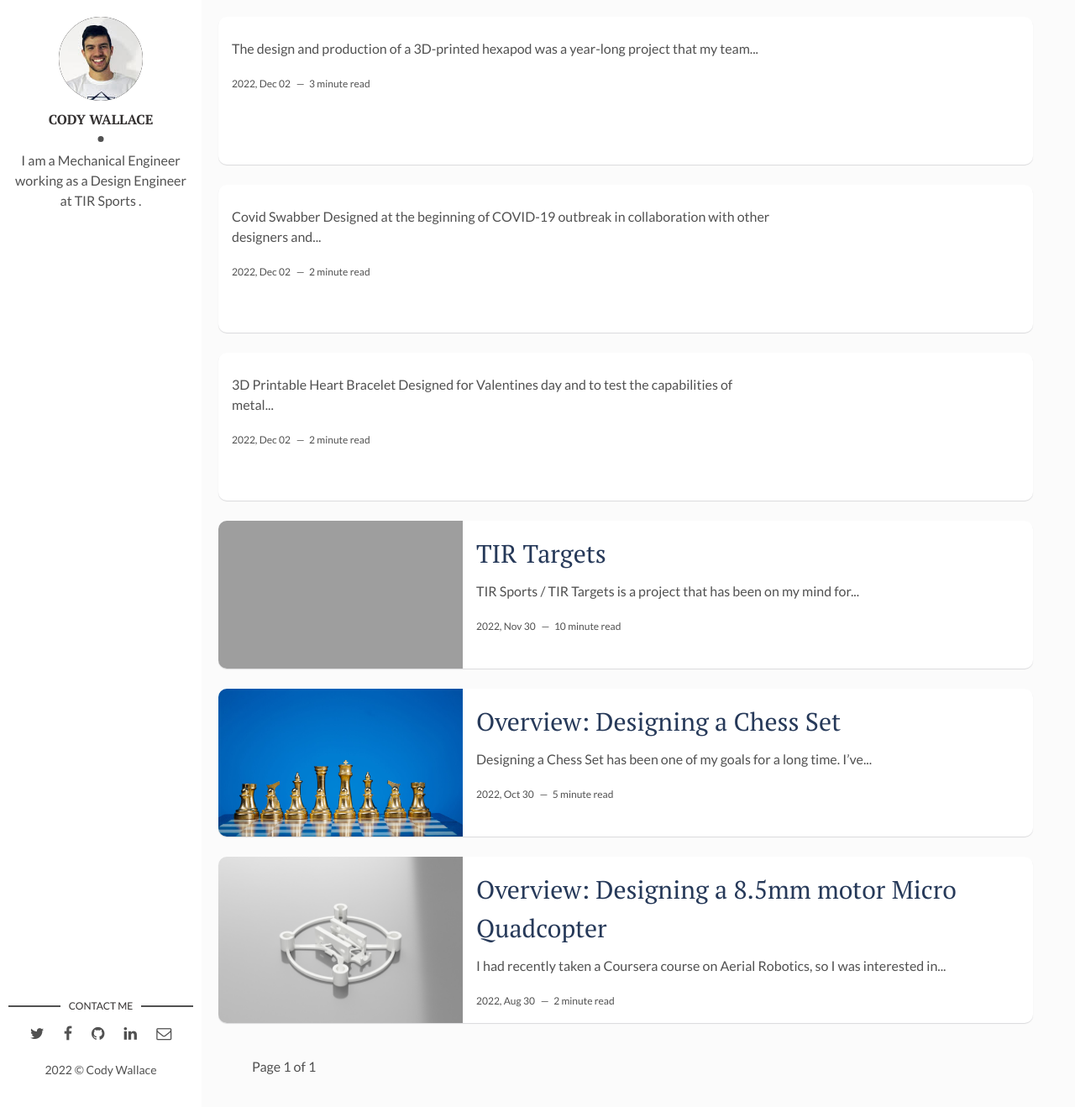
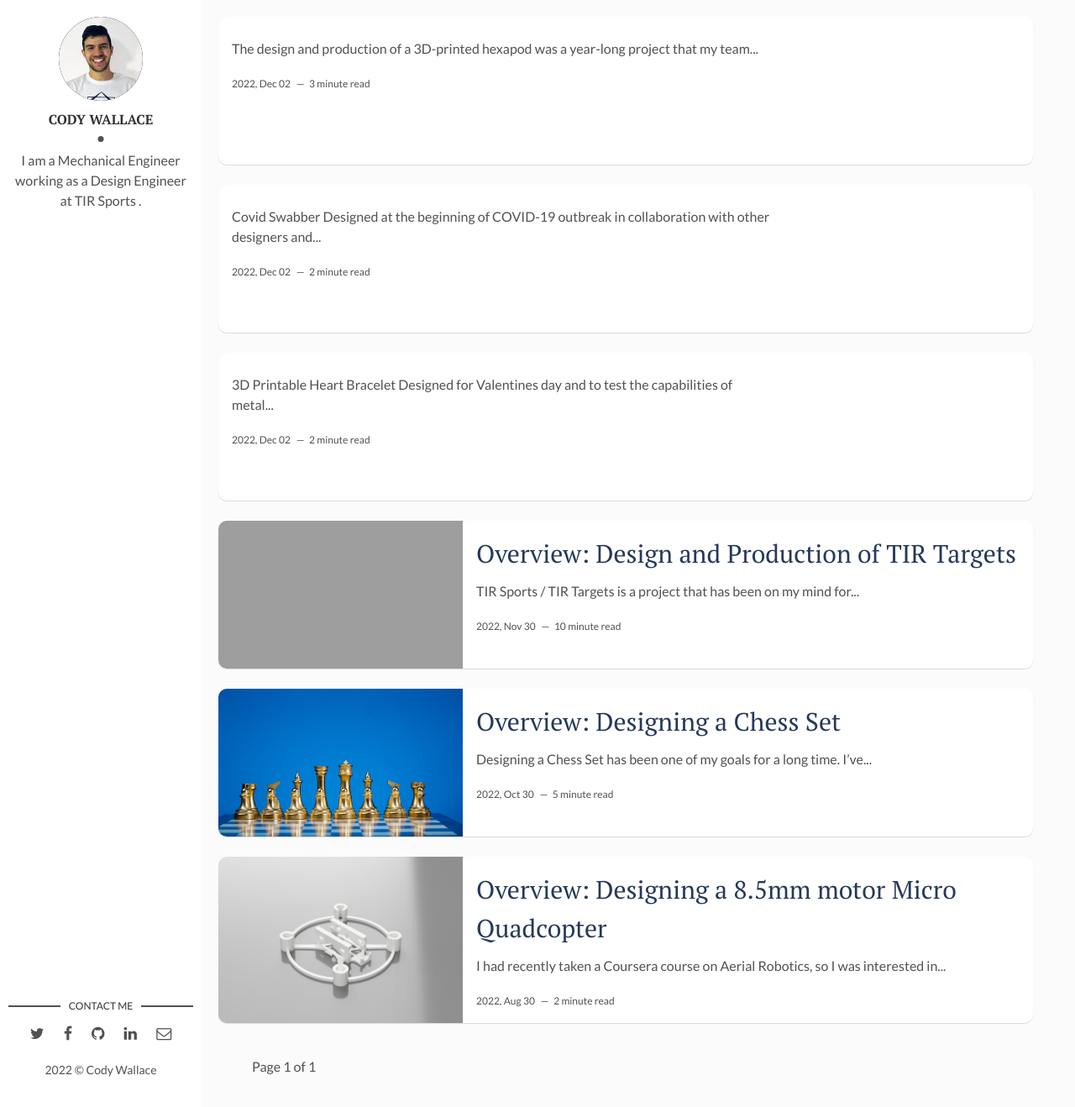
Before and after one commit to CodyWallace245/Portfolio, a Jekyll site: the page built from index.html, in a window 1280 px wide and 1318 px high. Shown: the whole window at 84% size. Built offline with Jekyll 4.4.1, drawn with Linux system fonts in a browser that asks for light colours; the list of posts is cut into pages by our own code; grey boxes are pictures that could not be loaded.

Commit message:
Update and rename 2022-11-30-TIR-Targets.markdown to 2022-11-30-Overview: Design and Production of TIR Targets.markdown

```diff
--- a/_posts/2022-11-30-TIR-Targets.markdown
+++ b/_posts/2022-11-30-Overview: Design and Production of TIR Targets.markdown
@@ -1,6 +1,6 @@
 ---
 layout: post
-title: "TIR Targets"
+title: "Overview: Design and Production of TIR Targets"
 date: 2022-11-30 20:45:00
 description: A New way to practice your shot!
 img: IMG_1515.jpg
```
